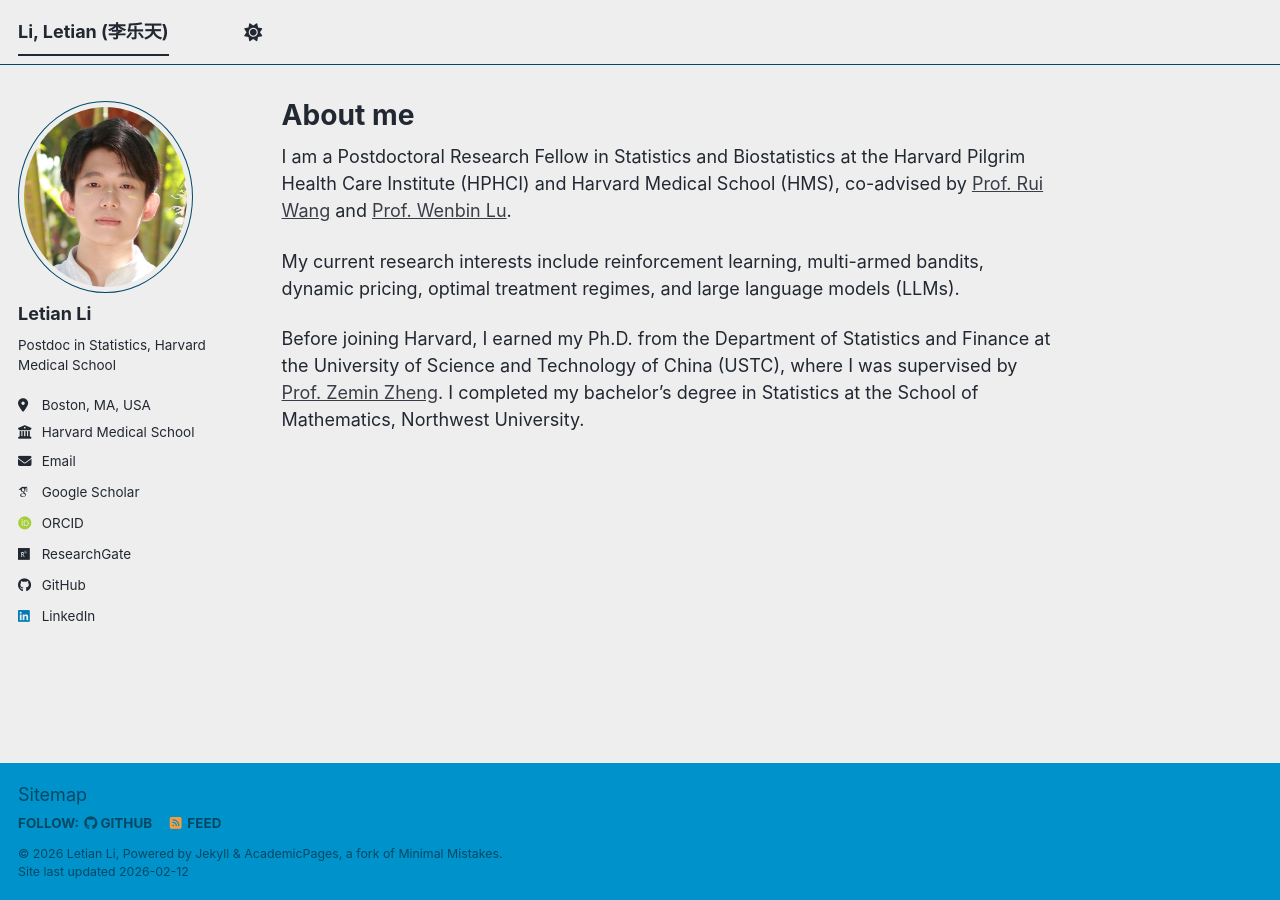
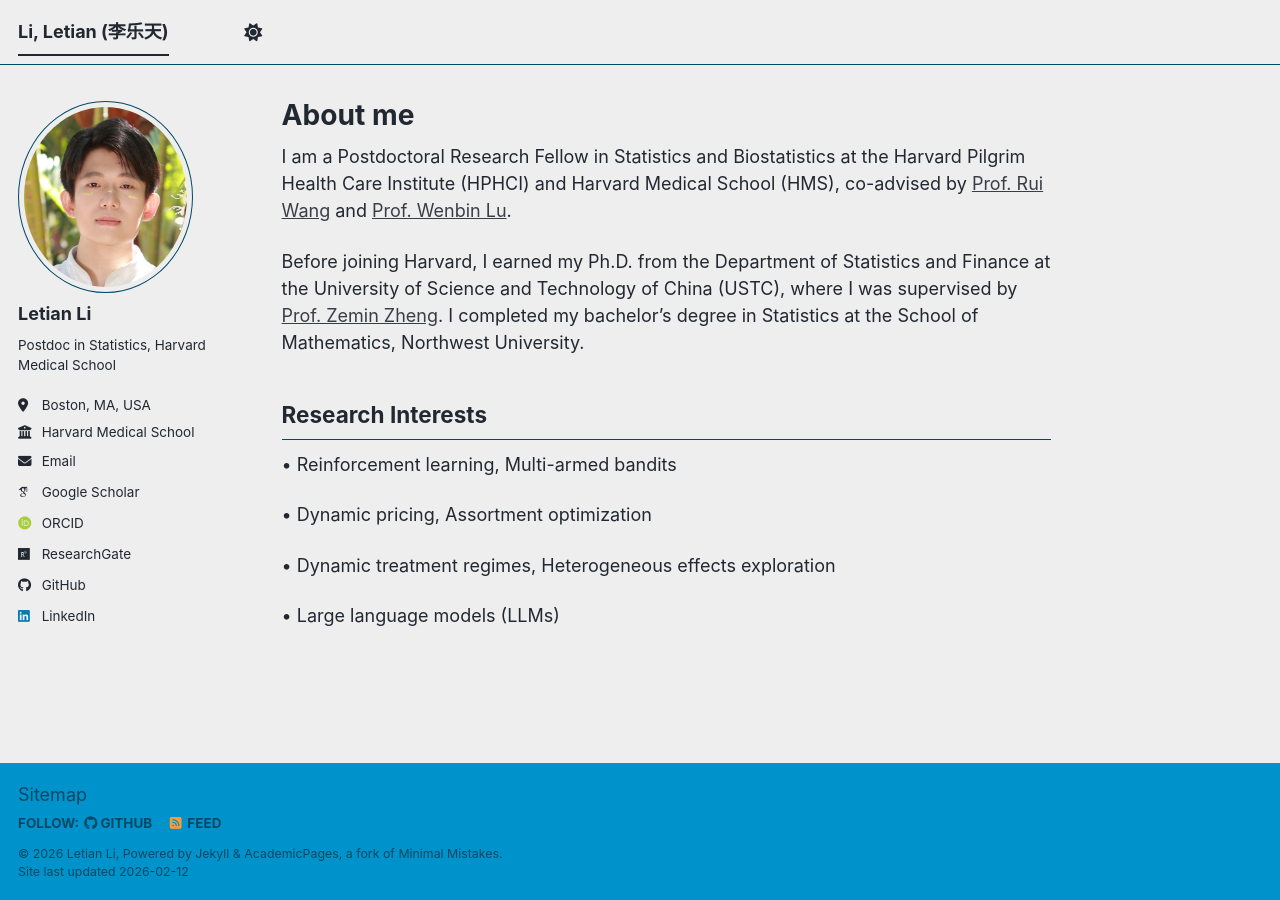
Before and after one commit to letianli059/letianli059.github.io, a Jekyll site: the page built from _pages/about.md, in a window 1280 px wide. Built offline with Jekyll 4.4.1, drawn with Linux system fonts in a browser that asks for light colours; some web fonts are replaced; a script bundle is joined from its source files by our own code; library files that are not in the unit come from our copies.

Commit message:
Update about.md

```diff
--- a/_pages/about.md
+++ b/_pages/about.md
@@ -9,6 +9,14 @@
 
 I am a Postdoctoral Research Fellow in Statistics and Biostatistics at the Harvard Pilgrim Health Care Institute (HPHCI) and Harvard Medical School (HMS), co-advised by [Prof. Rui Wang](https://www.populationmedicine.org/people/researchers/rui-wang) and [Prof. Wenbin Lu](https://statistics.sciences.ncsu.edu/people/wlu4/).
 
-My current research interests include reinforcement learning, multi-armed bandits, dynamic pricing, optimal treatment regimes, and large language models (LLMs).
+Before joining Harvard, I earned my Ph.D. from the Department of Statistics and Finance at the University of Science and Technology of China (USTC), where I was supervised by [Prof. Zemin Zheng](https://bs.ustc.edu.cn/english/profile.php?id=302). I completed my bachelor’s degree in Statistics at the School of Mathematics, Northwest University.
 
-Before joining Harvard, I earned my Ph.D. from the Department of Statistics and Finance at the University of Science and Technology of China (USTC), where I was supervised by [Prof. Zemin Zheng](https://bs.ustc.edu.cn/english/profile.php?id=302). I completed my bachelor’s degree in Statistics at the School of Mathematics, Northwest University.
+## Research Interests
+
+• Reinforcement learning, Multi-armed bandits
+
+• Dynamic pricing, Assortment optimization
+
+• Dynamic treatment regimes, Heterogeneous effects exploration
+
+• Large language models (LLMs)
```
